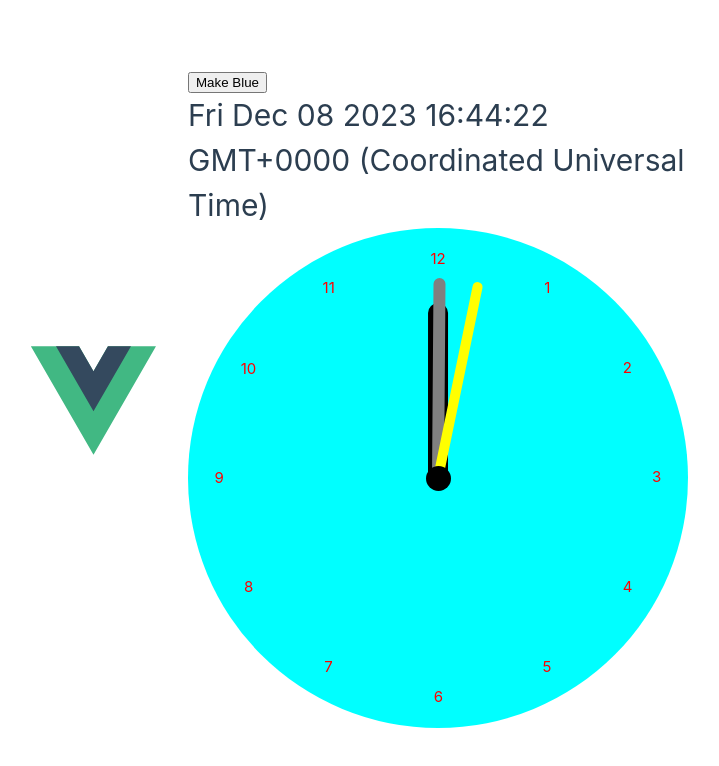
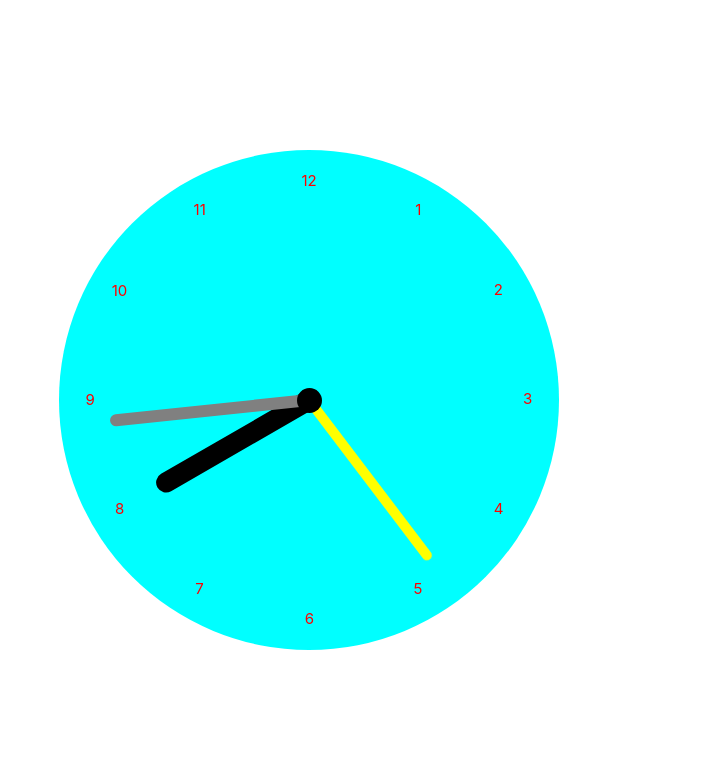
Before and after one commit to PickleRick56/clock, a Vue app: page / in a window 1280 px wide. Shown: the top 766 px of the page, without its empty margins (1-720 px from the left). Built offline with nearby package versions, Linux system fonts and the light colour scheme.

Commit message:
now work as it should

```diff
--- a/src/App.vue
+++ b/src/App.vue
@@ -1,58 +1,6 @@
-<script setup>
-import HelloWorld from './components/HelloWorld.vue'
-import { ref } from 'vue'
-
-const count = ref(0)
-
-function increment() {
-  var d = new Date()
-  count.value = d
-}
-
-setInterval(increment, 200)
-
-setInterval(setClock, 1000)
-
-const hour = document.getElementById('hour')
-const minute = document.querySelector('#second')
-const second = document.querySelector('#secondr')
-const secondsRatio = ref(0)
-const minutesRatio = ref(0)
-const hoursRatio = ref(0)
-const color = ref('red')
-
-function setClock() {
-  const currentDate = new Date()
-
-  const seconds = currentDate.getSeconds() / 60
-  const minutes = (seconds + currentDate.getMinutes()) / 60
-  const hours = (minutes + currentDate.getHours()) / 12
-  secondsRatio.value += seconds
-  minutesRatio.value += minutes
-  hoursRatio.value += hours
-  console.log(currentDate.getSeconds())
-  // rotation(hour, hours)
-  // rotation(minute, minutes)
-  // rotation(second, seconds)
-}
-
-// function rotation(element, rotations) {
-//   // element.stylestyle.setProperty('--rotate', 'red')
-//   ratio.value = rotations
-// }
-
-setClock()
-</script>
-
 <template>
   <header>
-    <img alt="Vue logo" class="logo" src="./assets/logo.svg" width="125" height="125" />
-
     <div class="wrapper">
-      <HelloWorld msg="You did it!" />
-      <button @click="ratio = '30deg'">Make Blue</button>
-      <h1>{{ count }}</h1>
-
       <div class="circle" @click="increment">
         <div class="number one" style="--n: 1"><span>1</span></div>
         <div class="number two" style="--n: 2"><span>2</span></div>
@@ -75,6 +23,43 @@ setClock()
     </div>
   </header>
 </template>
+
+<script setup>
+import { onMounted, ref } from 'vue'
+
+function getClockRatios() {
+  const currentDate = new Date()
+
+  const seconds = currentDate.getSeconds() / 60
+  const minutes = currentDate.getMinutes() / 60
+  const hours = currentDate.getHours() / 24
+
+  return { seconds, minutes, hours }
+}
+
+const { seconds, minutes, hours } = getClockRatios()
+
+const secondsRatio = ref(seconds)
+const minutesRatio = ref(minutes)
+const hoursRatio = ref(hours)
+const color = ref('red')
+
+onMounted(() => {
+  console.log('mount')
+
+  function setClock() {
+    window.requestAnimationFrame(setClock)
+
+    const { seconds, minutes, hours } = getClockRatios()
+
+    secondsRatio.value = seconds
+    minutesRatio.value = minutes
+    hoursRatio.value = hours
+  }
+
+  window.requestAnimationFrame(setClock)
+})
+</script>
 
 <style scoped>
 header {
@@ -105,10 +90,11 @@ header {
   position: absolute;
   left: 50%;
   bottom: 50%;
-  transform: translate(-50%) rotate(calc(var(--rotateS) * 6deg));
+  transform: translate(-50%) rotate(calc(var(--rotateS) * 360deg));
   transform-origin: bottom;
   border-top-left-radius: 10px;
   border-top-right-radius: 10px;
+  transition: transform 1s;
 }
 
 .minutArrow {
@@ -116,7 +102,7 @@ header {
   position: absolute;
   left: 50%;
   bottom: 50%;
-  transform: translate(-50%) rotate(calc(var(--rotateM) * 6deg / 60));
+  transform: translate(-50%) rotate(calc(var(--rotateM) * 360deg));
   transform-origin: bottom;
   border-top-left-radius: 10px;
   border-top-right-radius: 10px;
@@ -130,13 +116,14 @@ header {
   position: absolute;
   left: 50%;
   bottom: 50%;
-  transform: translate(-50%) rotate(calc(var(--rotateH) * 6deg / 60 / 60));
+  transform: translate(-50%) rotate(calc(var(--rotateH) * 360deg));
   transform-origin: bottom;
   border-top-left-radius: 10px;
   border-top-right-radius: 10px;
   width: 20px;
   height: 35%;
   background-color: black;
+  transition: transform 1s;
 }
 
 .secondArrow {
```
